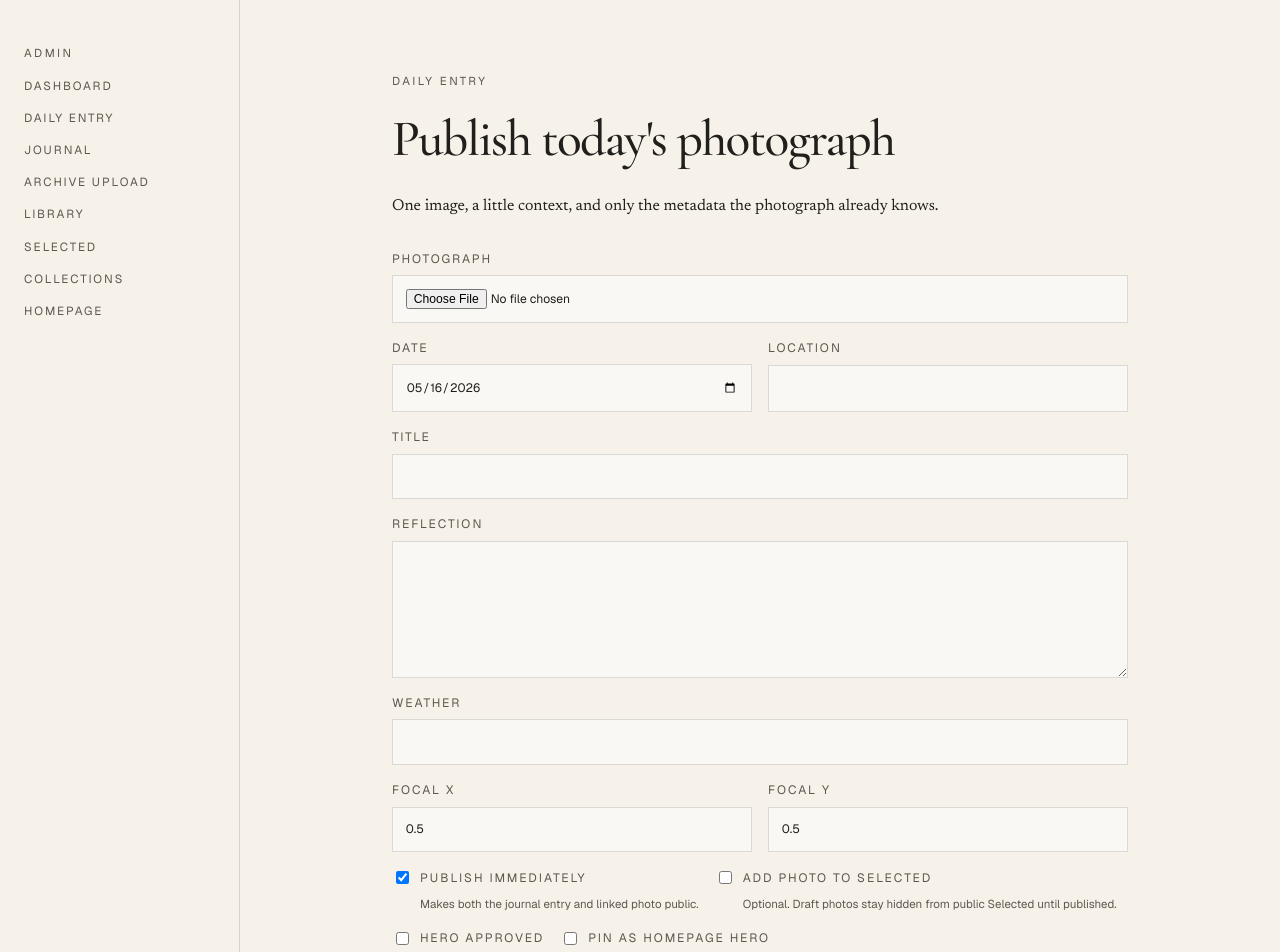
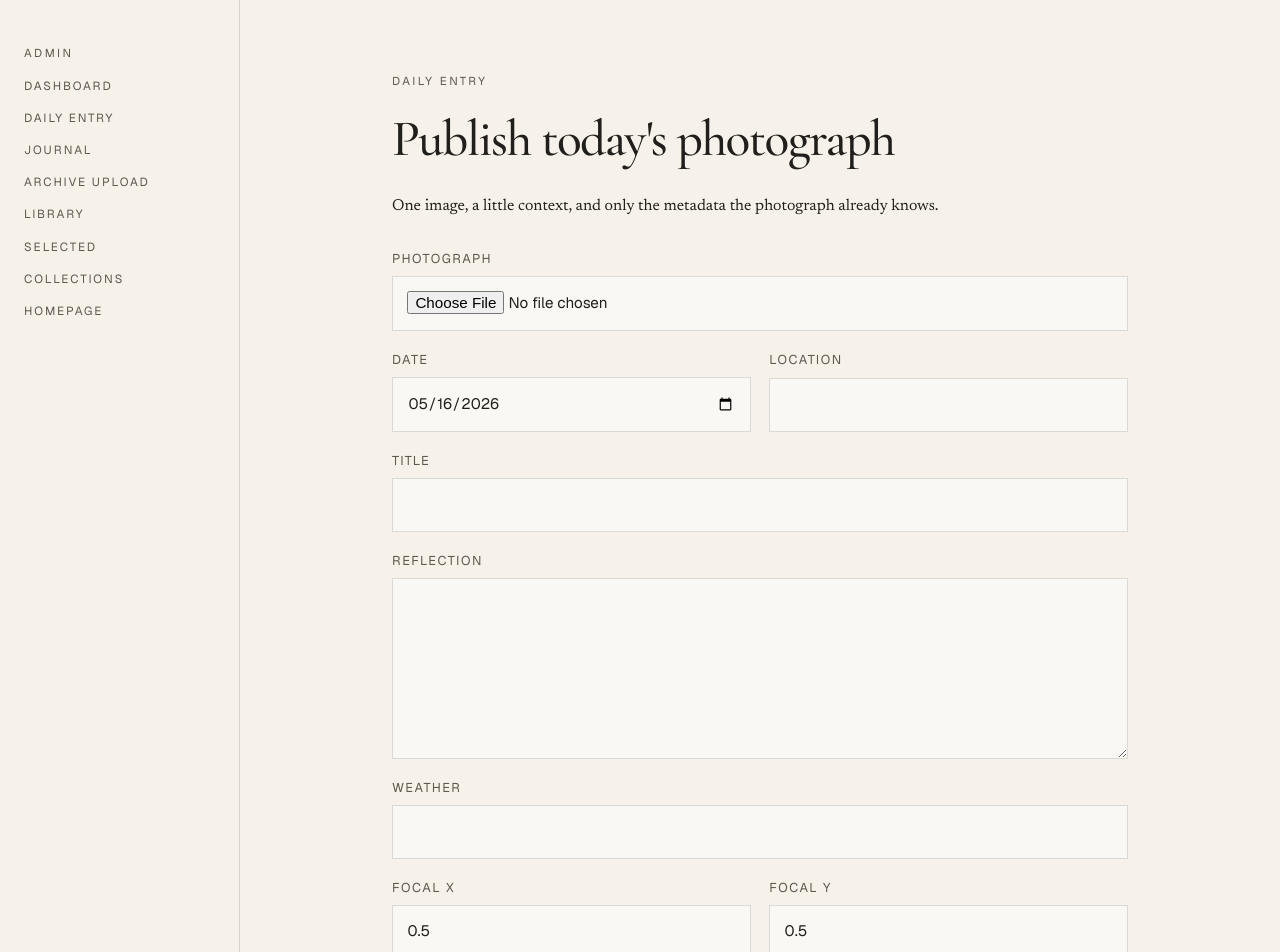
Before and after one commit to zyeo/photography-portfolio, a Next.js app: page /admin/daily-entry in a window 1280 px wide. Shown: the top 952 px of the page. Built offline with nearby package versions, Linux system fonts and the light colour scheme; no server answers; the database is empty; a web font is replaced by a local one.

Commit message:
Improve daily entry form readability

```diff
--- a/src/app/admin/(workspace)/daily-entry/daily-entry-form.module.css
+++ b/src/app/admin/(workspace)/daily-entry/daily-entry-form.module.css
@@ -1,15 +1,16 @@
 .form {
   display: grid;
-  gap: 1rem;
+  gap: 1.25rem;
   margin-top: 2rem;
 }
 
 .form label {
   display: grid;
-  gap: 0.45rem;
+  gap: 0.55rem;
   color: var(--ink-soft);
-  font-size: 0.76rem;
-  letter-spacing: 0.16em;
+  font-size: 0.8rem;
+  letter-spacing: 0.12em;
+  line-height: 1.35;
   text-transform: uppercase;
 }
 
@@ -19,20 +20,26 @@
   background: rgba(255, 255, 255, 0.45);
   color: var(--ink);
   font: inherit;
+  font-size: 0.95rem;
+  line-height: 1.5;
   letter-spacing: normal;
-  padding: 0.8rem;
+  padding: 0.9rem;
   text-transform: none;
+}
+
+.form textarea {
+  line-height: 1.65;
 }
 
 .grid {
   display: grid;
-  gap: 1rem;
+  gap: 1.15rem;
 }
 
 .toggles {
   display: flex;
   flex-wrap: wrap;
-  gap: 1rem;
+  gap: 1.15rem;
 }
 
 .toggles label {
@@ -45,7 +52,8 @@
 .toggles small {
   grid-column: 2;
   color: var(--ink-soft);
-  font-size: 0.72rem;
+  font-size: 0.78rem;
+  line-height: 1.45;
   letter-spacing: normal;
   text-transform: none;
 }
```
